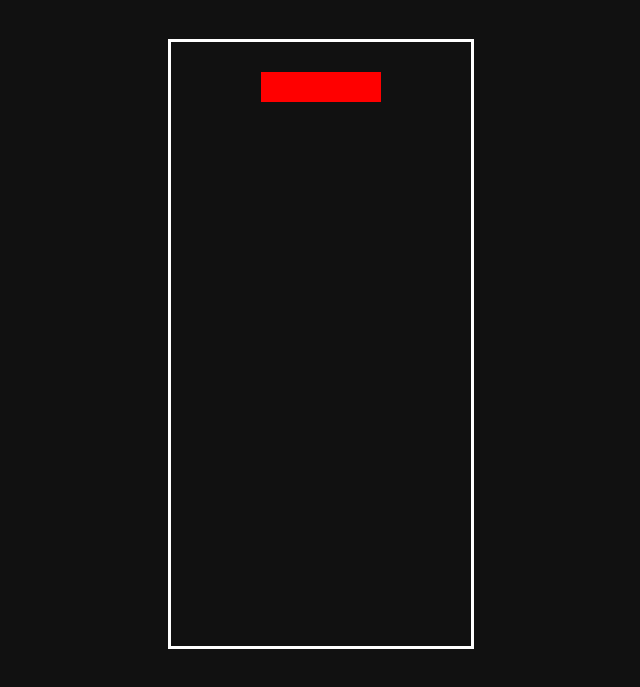
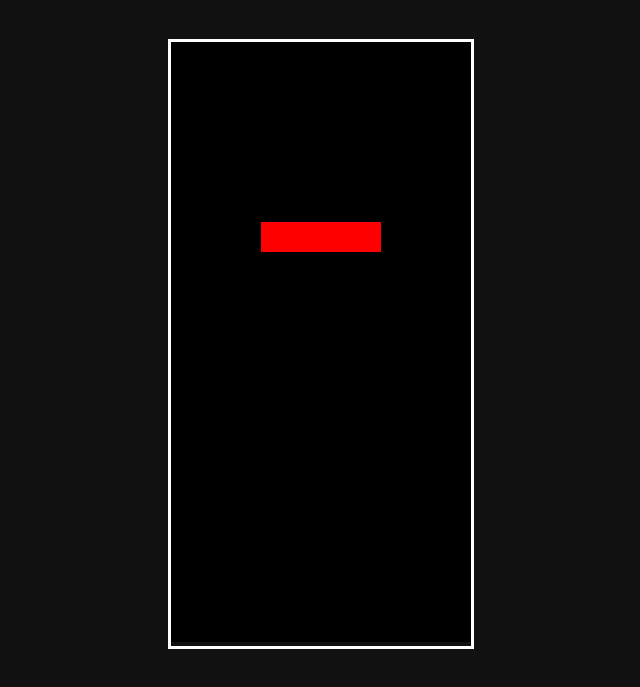
Before and after one commit to ShufaZeng/tetris_game, a plain HTML site: page index.html in a window 1280 px wide. Shown: the part 61-748 px from the top of the page, without its empty margins (319-959 px from the left). Drawn offline with Linux system fonts and the light colour scheme.

Commit message:
更新資料

```diff
--- a/index.html
+++ b/index.html
@@ -2,7 +2,7 @@
 <html lang="en">
 <head>
   <meta charset="UTF-8">
-  <title>Tetris Game</title>
+  <title>Tetris</title>
   <link rel="stylesheet" href="style.css">
 </head>
 <body>
@@ -10,6 +10,7 @@
   <div class="game-container">
     <canvas id="tetris" width="300" height="600"></canvas>
   </div>
+
   <script src="script.js"></script>
 </body>
 </html>
--- a/script.js
+++ b/script.js
@@ -1,6 +1,30 @@
 const canvas = document.getElementById('tetris');
 const context = canvas.getContext('2d');
-context.scale(30, 30); // 將每格設為 30x30 px
+context.scale(30, 30); // 每格30像素
+
+const ROWS = 20;
+const COLUMNS = 10;
+const dropInterval = 1000; // 1秒下移
+
+// I 型方塊
+const I = [
+  [0, 0, 0, 0],
+  [1, 1, 1, 1],
+  [0, 0, 0, 0],
+  [0, 0, 0, 0],
+];
+
+// 當前方塊
+let piece = I;
+let position = { x: 3, y: 0 };
+
+// 清空畫面
+function draw() {
+  context.fillStyle = '#000';
+  context.fillRect(0, 0, canvas.width, canvas.height);
+
+  drawMatrix(piece, position);
+}
 
 // 畫出方塊
 function drawMatrix(matrix, offset) {
@@ -14,21 +38,13 @@ function drawMatrix(matrix, offset) {
   });
 }
 
-// I 型方塊
-const piece = [
-  [0, 0, 0, 0],
-  [1, 1, 1, 1],
-  [0, 0, 0, 0],
-  [0, 0, 0, 0],
-];
-
-let position = { x: 3, y: 0 };
-
+// 每秒更新
 function update() {
-  context.clearRect(0, 0, canvas.width, canvas.height);
-  drawMatrix(piece, position);
+  position.y++;
+  draw();
 }
 
+// 鍵盤控制
 document.addEventListener('keydown', event => {
   if (event.key === 'ArrowLeft') {
     position.x--;
@@ -37,7 +53,11 @@ document.addEventListener('keydown', event => {
   } else if (event.key === 'ArrowDown') {
     position.y++;
   }
-  update();
+  draw();
 });
 
-update();
+// 自動下落
+setInterval(update, dropInterval);
+
+// 初始化畫面
+draw();
--- a/style.css
+++ b/style.css
@@ -1,12 +1,12 @@
 body {
+  background-color: #111;
+  color: white;
+  text-align: center;
   font-family: sans-serif;
-  text-align: center;
-  background-color: #111;
-  color: #fff;
 }
 
 .game-container {
   display: inline-block;
+  border: 3px solid white;
   margin-top: 20px;
-  border: 3px solid #fff;
 }
```
